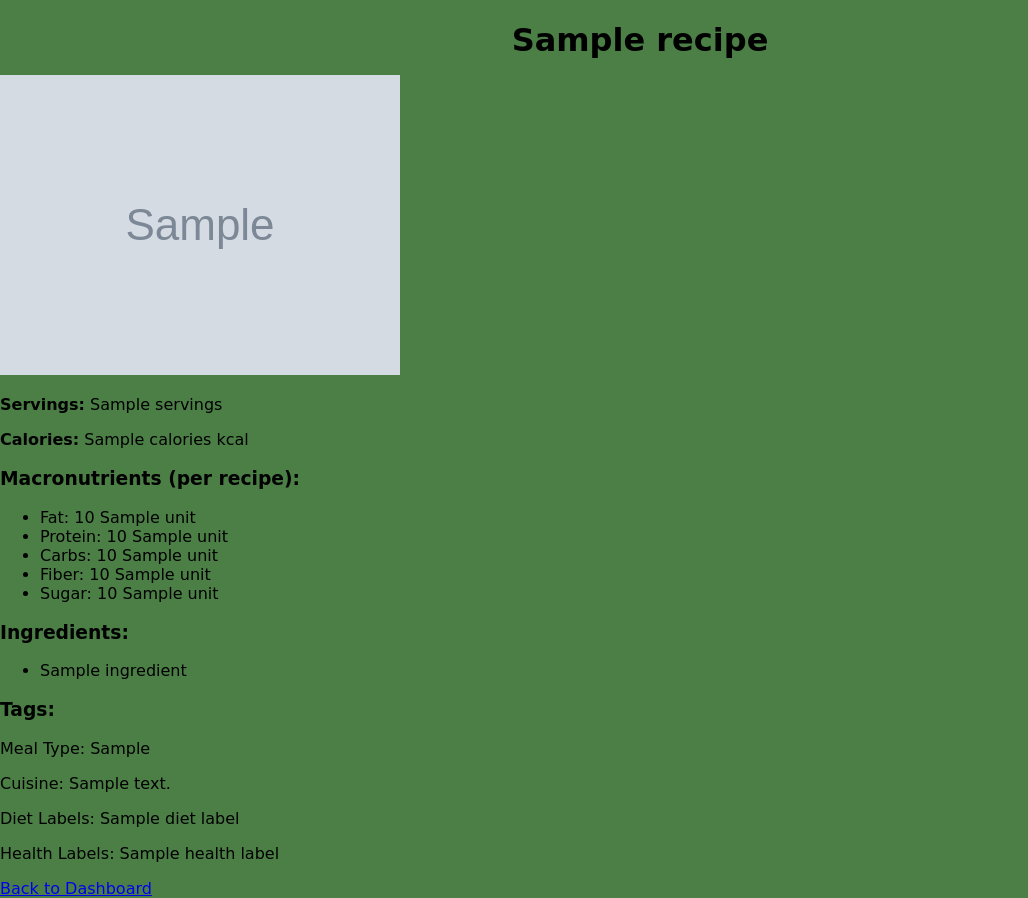
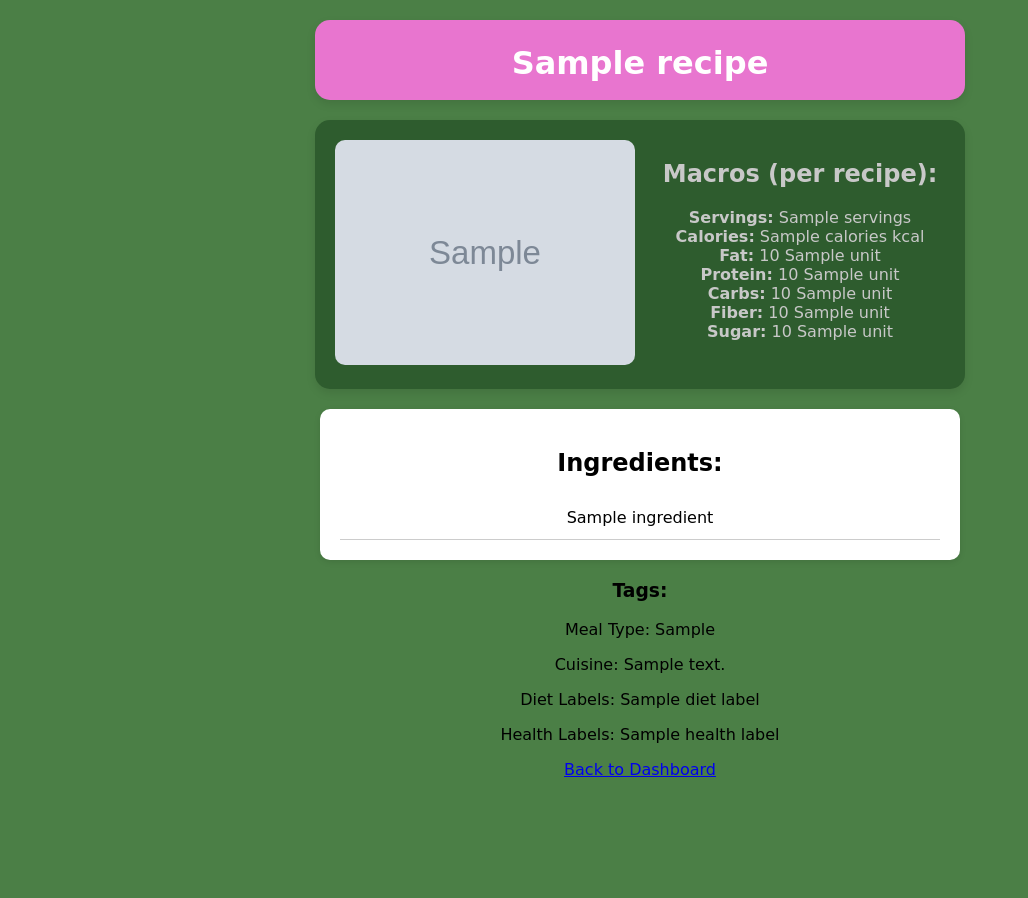
Before and after one commit to pjeff1465/capstone_project, a Flask app: template app/templates/recipe_details.html in a window 1280 px wide. Shown: the whole page, without its empty margins (0-1028 px from the left). After the commit the page ends 777 px from the top, so only its background shows below. Run offline with Flask 2, Linux system fonts and the light colour scheme; the template is opened without the code that fills it: most values are stand-ins (such as "Sample title", 1, 10 or a date in 2020); grey boxes marked "Sample" are stand-in pictures.

Commit message:
changed recipe details

```diff
--- a/app/static/css/main.css
+++ b/app/static/css/main.css
@@ -181,6 +181,83 @@ h1 {
 }
 
 /* -----------------------------------------------------RECIPE DETAILS CSS------------------------------------------------------ */
+.dish-title{
+    background-color: #e875cf;
+    color: white;
+    display: flex;
+    flex-direction: column;
+    justify-content: center;
+    align-items: center;
+    box-sizing: border-box;
+    width: 80%;                /* or set a max-width */
+    max-width: 650px;          /* limits how wide it can get */
+    max-height: 80px;
+    margin: 20px auto;         /* centers it horizontally and adds vertical space */
+    padding: 20px;             /* inner space */
+    border-radius: 15px;       /* rounded corners */
+    box-shadow: 0 4px 10px rgba(0, 0, 0, 0.1); /* optional soft shadow */
+}
+
+.image-macro{
+    background-color: #2e5c2e;
+    color: #c8c8c8;
+    display: flex;
+    flex-direction: row;      /* changed from column to row */
+    justify-content: flex-start;
+    align-items: flex-start;
+    box-sizing: border-box;
+    width: 80%;
+    max-width: 650px;
+    max-height: 400px;
+    margin: 20px auto;
+    padding: 20px;
+    border-radius: 15px;
+    box-shadow: 0 4px 10px rgba(0, 0, 0, 0.1);
+    gap: 20px; /* adds space between image and text */
+}
+
+.macro-image img {
+    max-width: 300px;
+    height: auto;
+    border-radius: 10px;
+}
+
+.macro-text{
+    flex: 1;
+    display: flex;
+    flex-direction: column;
+    justify-content: center;
+}
+
+.ingredient-box {
+    background-color: white;
+    padding: 20px;
+    border-radius: 10px;
+    box-shadow: 0 2px 6px rgba(0,0,0,0.1);
+    margin: 20px 0;
+    max-width: 600px;
+    margin-left: auto;
+    margin-right: auto;
+}
+
+.ingredient-list {
+    list-style-type: none;
+    padding: 0;
+    margin: 0;
+}
+
+.ingredient-list li {
+    padding: 10px 0;
+    border-bottom: 1px solid #ccc;  /* creates the 'lined paper' effect */
+    font-size: 16px;
+    line-height: 1.4;
+}
+
+.recipe{
+    text-align:center;
+    justify-content: center;
+}
+
 .details-body{
     justify-content: center;
 }
--- a/app/templates/recipe_details.html
+++ b/app/templates/recipe_details.html
@@ -8,26 +8,37 @@
     <link rel="stylesheet" href="..\static\css\main.css">
 </head>
 <body class="details-body">
+    <div class="dish-title">
         <h1>{{ recipe.label }}</h1>
+    </div>
+    <div class ="recipe">
+        <div class="image-macro">
+            <div class="macro-image">
                 <img src="{{ recipe.image }}" alt="{{ recipe.label }}">
-    <p><strong>Servings:</strong> {{ recipe.servings }}</p>
-    <p><strong>Calories:</strong> {{ recipe.calories }} kcal</p>
+            </div>
+            <div class="macro-text">
+                <h2>Macros (per recipe):</h2>
+                <ul style="list-style-type: none; padding: 0; margin: 0;">
+                    <li><strong>Servings:</strong> {{ recipe.servings }}</li>
+                    <li><strong>Calories:</strong> {{ recipe.calories }} kcal</li>
+                    <li><strong>Fat:</strong> {{ recipe.FAT.quantity }} {{ recipe.FAT.unit }}</li>
+                    <li><strong>Protein:</strong> {{ recipe.PROTIEN.quantity }} {{ recipe.PROTIEN.unit }}</li>
+                    <li><strong>Carbs:</strong> {{ recipe.CARBS.quantity }} {{ recipe.CARBS.unit }}</li>
+                    <li><strong>Fiber:</strong> {{ recipe.FIBER.quantity }} {{ recipe.FIBER.unit }}</li>
+                    <li><strong>Sugar:</strong> {{ recipe.SUGAR.quantity }} {{ recipe.SUGAR.unit }}</li>
+                </ul>
+            </div>
+        </div>
 
-    <h3>Macronutrients (per recipe):</h3>
-    <ul>
-        <li>Fat: {{ recipe.FAT.quantity }} {{ recipe.FAT.unit }}</li>
-        <li>Protein: {{ recipe.PROTIEN.quantity }} {{ recipe.PROTIEN.unit }}</li>
-        <li>Carbs: {{ recipe.CARBS.quantity }} {{ recipe.CARBS.unit }}</li>
-        <li>Fiber: {{ recipe.FIBER.quantity }} {{ recipe.FIBER.unit }}</li>
-        <li>Sugar: {{ recipe.SUGAR.quantity }} {{ recipe.SUGAR.unit }}</li>
-    </ul>
-
-    <h3>Ingredients:</h3>
-    <ul>
+        <div class="ingredient-box">
+            <h2>Ingredients:</h2>
+            <ul class="ingredient-list">
                 {% for ingredient in recipe.ingredientLines %}
                     <li>{{ ingredient }}</li>
                 {% endfor %}
             </ul>
+        </div>
+
 
         <h3>Tags:</h3>
         <p>Meal Type: {{ recipe.mealType | join(", ") }}</p>
@@ -36,5 +47,6 @@
         <p>Health Labels: {{ recipe.healthLabels | join(", ") }}</p>
 
         <a href="{{ url_for('auth.dashboard') }}">Back to Dashboard</a>
+    </div>
 </body>
 </html>
```
Lines whose indentation alone changed are shown as unchanged.
